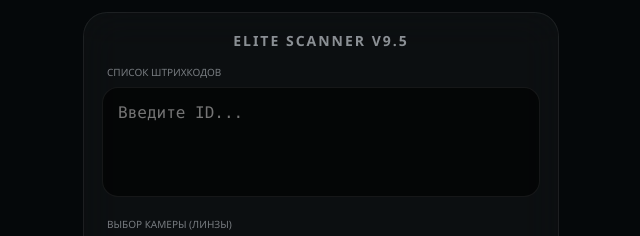
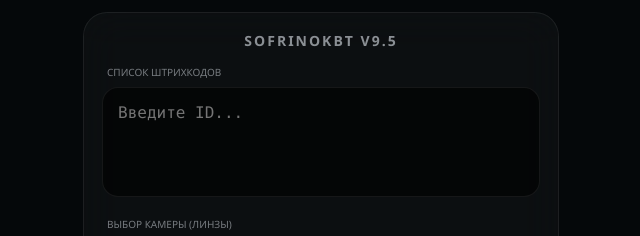
Before and after one commit to dmartinkevic79-del/Skaner-Search, a plain HTML site: page index.html in a window 1280 px wide. Shown: the top 236 px of the page, 319-959 px from the left. Drawn offline with Linux system fonts and the light colour scheme.

Commit message:
Update index.html

```diff
--- a/index.html
+++ b/index.html
@@ -112,7 +112,7 @@
 <div class="container">
     <div id="screenSetup">
         <div class="card">
-            <h2>Elite Scanner v9.5</h2>
+            <h2>SofrinoKBT v9.5</h2>
             <label>Список штрихкодов</label>
             <textarea id="codesInput" placeholder="Введите ID..."></textarea>
 
```
